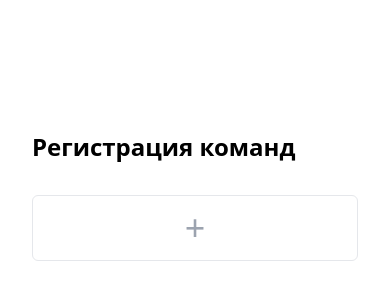
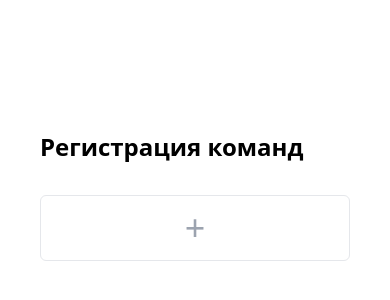
Before and after one commit to otomir23/jeopardy, a Next.js app: page / in a window 390 px wide. Shown: the part 226-526 px from the top of the page. Built offline with nearby package versions, Linux system fonts and the light colour scheme.

Commit message:
Optimize UI for mobiles

```diff
--- a/src/components/Layout/index.tsx
+++ b/src/components/Layout/index.tsx
@@ -16,7 +16,7 @@ export default function Layout({children}: LayoutProps) {
                 <title>Своя игра!</title>
                 <meta name="viewport" content="initial-scale=1.0, width=device-width" />
             </Head>
-            <main className="font-sans flex flex-col gap-2 items-center justify-center min-h-screen w-full">
+            <main className="font-sans flex flex-col gap-2 items-center justify-center min-h-screen w-full p-2">
                 {children}
             </main>
         </div>
--- a/src/components/QuizDisplay/index.tsx
+++ b/src/components/QuizDisplay/index.tsx
@@ -11,11 +11,11 @@ export default function QuizDisplay({quiz, onSelect}: QuizDisplayProps) {
             {quiz.map((category, i) => (
                 <div key={`category ${i}`} className="flex flex-col gap-2">
                     <label className="block text-lg font-medium">{category.name}</label>
-                    <div className="flex flex-row gap-2">
+                    <div className="flex flex-row flex-wrap gap-2">
                         {category.questions.map((question, j) => (
                             <button
                                 key={`question ${j}`}
-                                className="flex items-center justify-center rounded-md text-md font-bold border w-full py-2 px-8 text-gray-400 hover:text-gray-500 transition-colors"
+                                className="flex items-center justify-center rounded-md text-md font-bold border py-2 px-8 text-gray-400 hover:text-gray-500 transition-colors"
                                 onClick={() => onSelect && onSelect(i, j)}
                             >
                                 {question.bonus}
--- a/src/components/TeamDisplay/index.tsx
+++ b/src/components/TeamDisplay/index.tsx
@@ -9,7 +9,7 @@ export type TeamDisplayProps = {
 export default function TeamDisplay({teams, current, onSkip}: TeamDisplayProps) {
     return (
         <aside className="flex flex-col items-center gap-2">
-            <section className="flex flex-row items-center gap-2">
+            <section className="flex flex-row flex-wrap justify-center items-center gap-2">
                 {teams.map((team, i) => (
                     <div
                         key={`team ${i}`}
```
